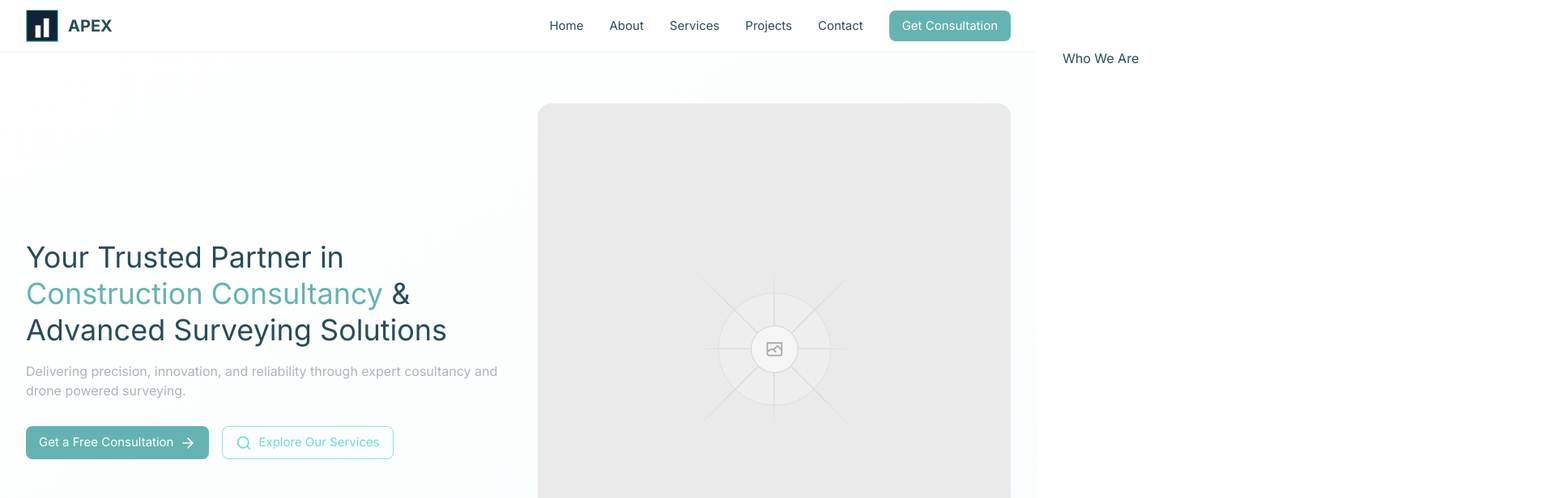
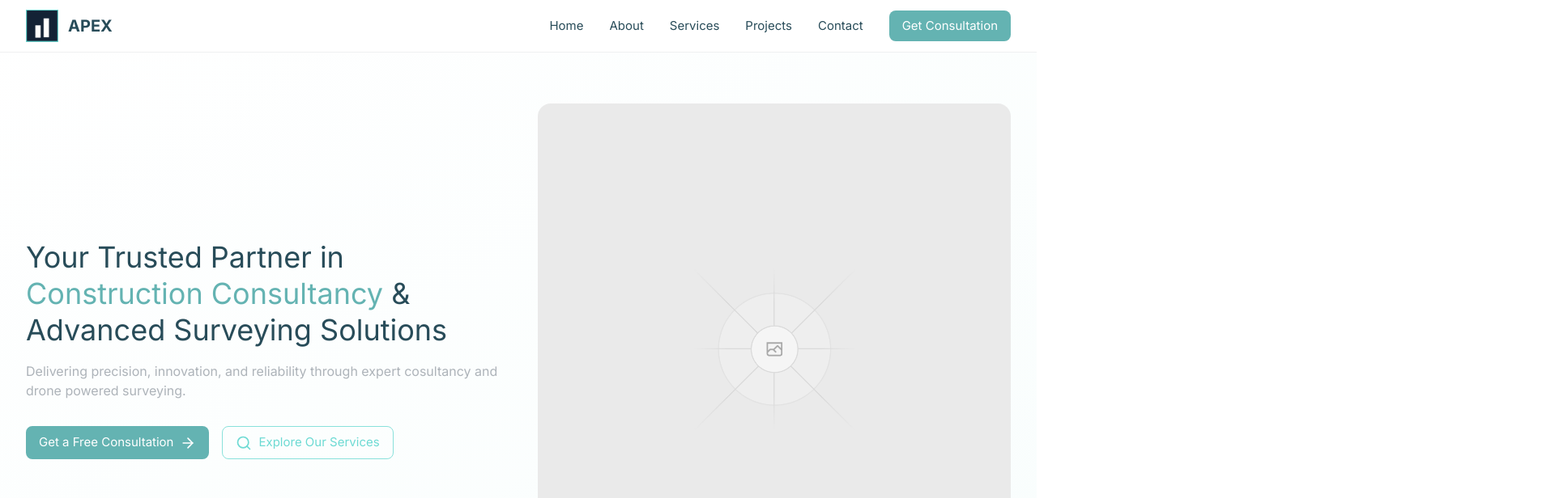
Before and after one commit to DavidMANZI-093/apex, a Next.js app: page / in a window 1280 px wide. Shown: the top 616 px of the page at 81% size, 1920 px wide, since content can reach past the window. Built offline with nearby package versions, Linux system fonts and the light colour scheme.

Commit message:
Auto-commit at 24/06/2025, 18:45:43 for inactivity period...

```diff
--- a/src/app/page.tsx
+++ b/src/app/page.tsx
@@ -4,7 +4,7 @@ import About from "@/components/about";
 
 const Home = () => {
   return (
-    <main className="relative flex w-full h-full z-0 bg-white">
+    <main className="relative flex flex-col w-full h-full z-0 bg-white">
       <Header />
       <Hero />
       <About />
```
